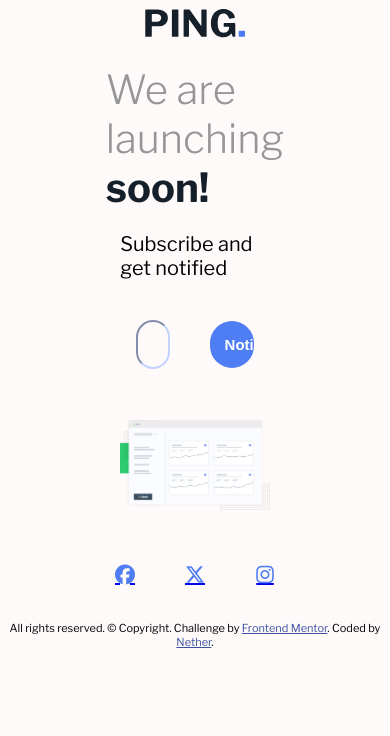
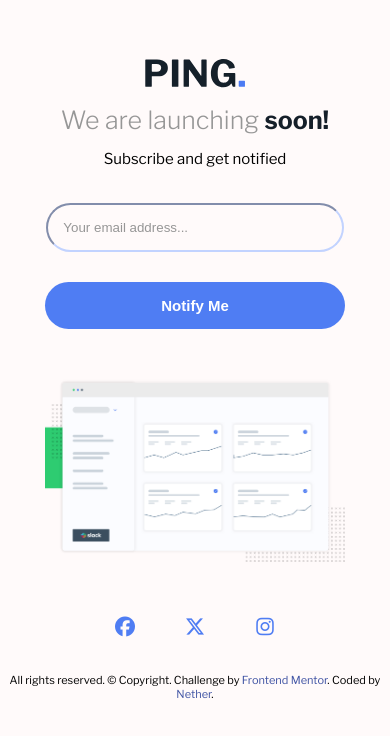
Before and after one commit to devnether/ping-coming-soon-page, a plain HTML site: page index.html in a window 390 px wide. Drawn offline with nearby package versions, Linux system fonts and the light colour scheme.

Commit message:
"Responsive" 	modified:   css/style.css 	modified:   index.html

```diff
--- a/css/style.css
+++ b/css/style.css
@@ -1,4 +1,5 @@
 @import url("https://fonts.googleapis.com/css2?family=Libre+Franklin:ital,wght@0,100..900;1,100..900&display=swap");
+
 html {
   font-family: "Libre Franklin";
 }
@@ -51,6 +52,9 @@ input {
   border-radius: 30px;
   border-color: hsl(223, 100%, 88%);
 }
+#email:valid {
+  border-color: green;
+}
 
 #submit {
   color: white;
@@ -78,9 +82,10 @@ h1 span {
   font-weight: 700;
 }
 
-a{
+a {
+  text-decoration: none;
+}
 
-}
 .social {
   margin-top: 30px;
   display: flex;
@@ -103,3 +108,29 @@ a{
   background-color: hsl(223, 87%, 63%);
   color: white;
 }
+
+@media (max-width: 500px) {
+  .container {
+    margin-top: 50px;
+    width: 80%;
+  }
+
+  p {
+    font-size: 15px;
+  }
+
+  h1 {
+    font-size: 25px;
+  }
+  .subscription {
+    flex-direction: column;
+  }
+  #email {
+    width: 88%;
+    margin-bottom: 10px;
+  }
+
+  #submit {
+    width: 100%;
+  }
+}
```
Also changed, not shown: index.html (+1 -0 lines).
